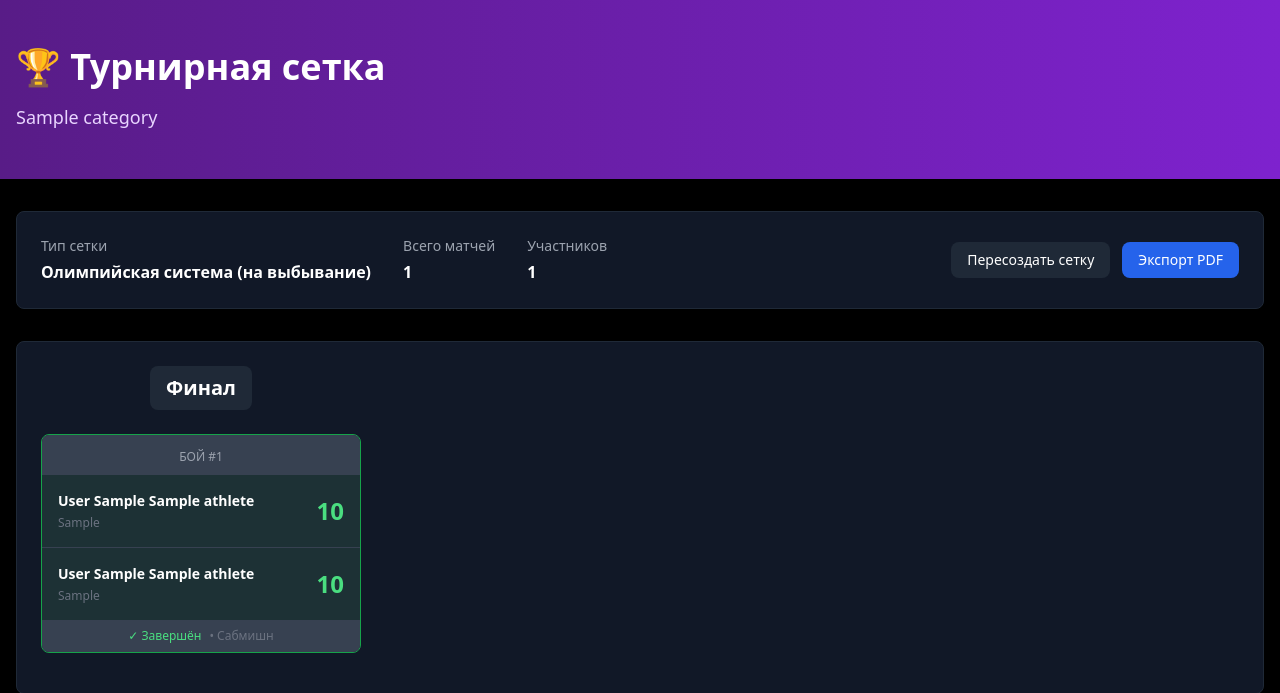
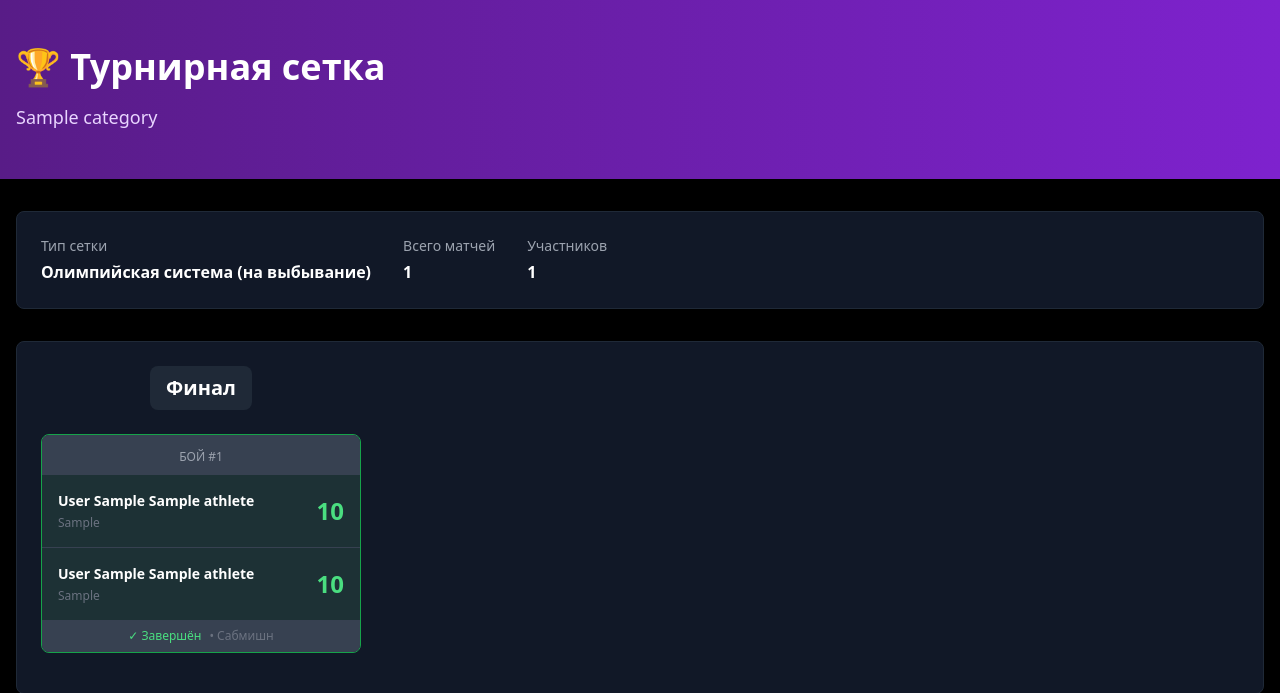
Before and after one commit to beknazaarr/jiu_jitsu_tournament, a Django app: page /grids/category/1/ in a window 1280 px wide. Shown: the part 119-812 px from the top of the page. Run offline with Django 5.2, Linux system fonts and the light colour scheme; a user stored in the database is signed in; tables that the repository leaves empty hold one stand-in row (values such as "Sample post"); some libraries are stand-ins or nearby versions.

Commit message:
updating

```diff
--- a/templates/tournament_grid/grid_view.html
+++ b/templates/tournament_grid/grid_view.html
@@ -58,15 +58,7 @@
             </div>
 
             {% if user.is_staff %}
-            <div class="flex gap-3">
-                <a href="{% url 'grid:generate' category.id %}"
-                   class="px-4 py-2 bg-gray-800 hover:bg-gray-700 text-white rounded-lg text-sm transition">
-                    Пересоздать сетку
-                </a>
-                <button class="px-4 py-2 bg-blue-600 hover:bg-blue-500 text-white rounded-lg text-sm transition">
-                    Экспорт PDF
-                </button>
-            </div>
+
             {% endif %}
         </div>
     </div>
```
